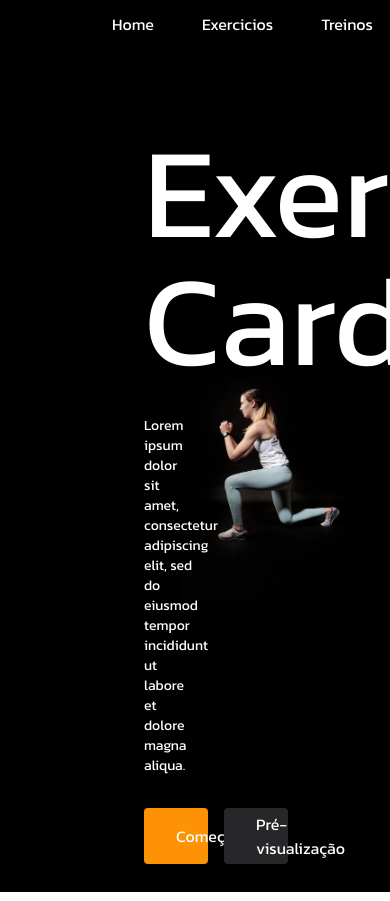
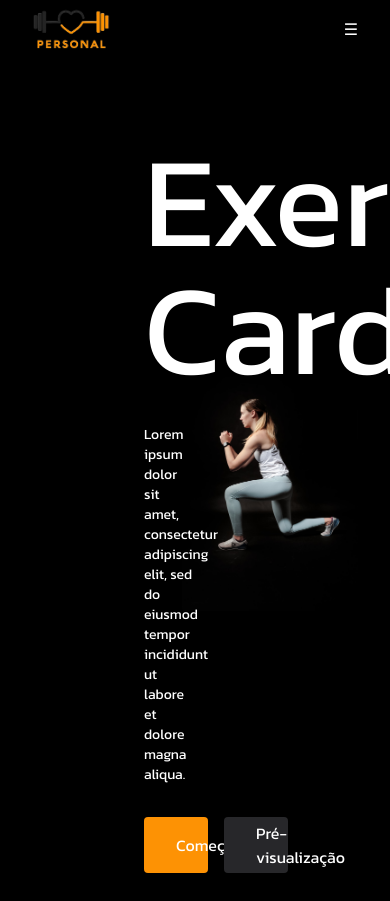
Before and after one commit to Wesleysoares7/fit-personal-trainer, a React (Vite) app: page / in a window 390 px wide. Shown: the top 901 px of the page. Built offline with nearby package versions, Linux system fonts and the light colour scheme.

Commit message:
feat: adaptation for mobile devices

```diff
--- a/src/components/navbar.tsx
+++ b/src/components/navbar.tsx
@@ -1,18 +1,59 @@
+import { useState, useEffect, useRef } from "react";
 import Button from "./button";
 import logo from "../assets/logo.png";
 
 const Navbar = () => {
+  const [isOpen, setIsOpen] = useState(false);
+  const menuRef = useRef<HTMLDivElement>(null);
+
+  const handleToggleMenu = () => setIsOpen(!isOpen);
+
+  // Função para fechar o menu se clicar fora dele
+  const handleClickOutside = (event: MouseEvent) => {
+    if (menuRef.current && !menuRef.current.contains(event.target as Node)) {
+      setIsOpen(false);
+    }
+  };
+
+  useEffect(() => {
+    document.addEventListener("mousedown", handleClickOutside);
+    return () => document.removeEventListener("mousedown", handleClickOutside);
+  }, []);
+
   return (
     <div className="bg-black text-white h-full py-2 px-8">
       <nav className="flex justify-between items-center">
-        <div className="pl-20">
-          <img className="w-[25%]" src={logo} alt="" />
+        {/* Logo */}
+        <div className="md:pl-20">
+          <img className="w-[25%]" src={logo} alt="Logo" />
         </div>
-        <div className="flex gap-12 items-center">
-          <a href="home">Home</a>
-          <a href="home">Exercicios</a>
-          <a href="home">Treinos</a>
-          <a href="home">Planos</a>
+
+        {/* Botão de menu para mobile */}
+        <div className="lg:hidden">
+          <button onClick={handleToggleMenu} className="text-white">
+            &#9776; {/* Ícone de hambúrguer */}
+          </button>
+        </div>
+
+        {/* Links do menu */}
+        <div
+          ref={menuRef}
+          className={`${
+            isOpen ? "block" : "hidden"
+          } lg:flex lg:gap-12 lg:items-center absolute lg:static top-16 left-0 bg-black w-full lg:w-auto p-4 lg:p-0`}
+        >
+          <a href="home" className="block lg:inline">
+            Home
+          </a>
+          <a href="exercicios" className="block lg:inline">
+            Exercícios
+          </a>
+          <a href="treinos" className="block lg:inline">
+            Treinos
+          </a>
+          <a href="planos" className="block lg:inline">
+            Planos
+          </a>
           <div>
             <Button label="Contato" onClick={() => alert("Clicou!")} />
           </div>
```
